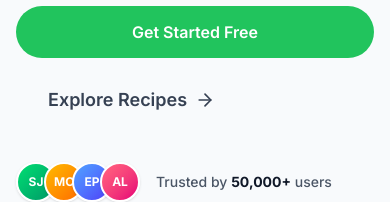
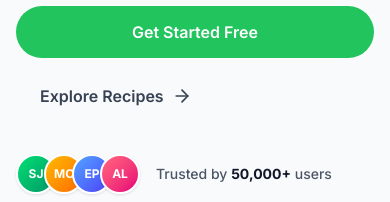
Before and after one commit to savani21/MealMate, a React (Vite) app in the folder frontend/: page / in a window 390 px wide. Shown: the part 467-669 px from the top of the page. Built offline with nearby package versions, Linux system fonts and the light colour scheme; no server answers.

Commit message:
Tune hero call-to-action sizing on small screens

```diff
--- a/frontend/src/components/sections/HeroSection.jsx
+++ b/frontend/src/components/sections/HeroSection.jsx
@@ -38,7 +38,7 @@ export function HeroSection() {
               <button className="bg-primary text-white px-6 sm:px-8 py-3.5 sm:py-4 rounded-full text-base sm:text-lg font-semibold hover:bg-primary/90 hover:shadow-lg hover:-translate-y-1 transition-all duration-300" data-testid="hero-cta-primary" onClick={() => toast({ title: "You're on the list! 🎉", description: "Thanks for your interest — we'll email you the moment MealMate AI opens up." })}>
                 Get Started Free
               </button>
-              <button className="group flex items-center gap-2 px-8 py-4 rounded-full text-lg font-semibold text-gray-700 hover:bg-gray-100 transition-all duration-300" data-testid="hero-cta-secondary" onClick={() => document.getElementById('recipes')?.scrollIntoView({ behavior: 'smooth' })}>
+              <button className="group flex items-center gap-2 px-6 sm:px-8 py-3.5 sm:py-4 rounded-full text-base sm:text-lg font-semibold text-gray-700 hover:bg-gray-100 transition-all duration-300" data-testid="hero-cta-secondary" onClick={() => document.getElementById('recipes')?.scrollIntoView({ behavior: 'smooth' })}>
                 Explore Recipes
                 <ArrowRight className="w-5 h-5 group-hover:translate-x-1 transition-transform"/>
               </button>
@@ -62,7 +62,7 @@ export function HeroSection() {
 
           {/* Right Side: CSS Mockup */}
           <div className="relative mt-4 sm:mt-8 lg:mt-0 h-[540px] sm:h-[600px] w-full min-w-0 flex items-center justify-center lg:justify-end perspective-1000">
-            <motion.div className="relative w-64 xs:w-72 md:w-80 h-[520px] sm:h-[580px] bg-white border-[8px] border-gray-900 rounded-[3rem] shadow-2xl overflow-hidden flex flex-col" initial={{ opacity: 0, rotateY: 20, scale: 0.9, x: 20 }} animate={{ opacity: 1, rotateY: 0, scale: 1, x: 0 }} transition={{ duration: 0.8, ease: "easeOut", delay: 0.2 }}>
+            <motion.div className="relative w-64 sm:w-72 md:w-80 h-[520px] sm:h-[580px] bg-white border-[8px] border-gray-900 rounded-[3rem] shadow-2xl overflow-hidden flex flex-col" initial={{ opacity: 0, rotateY: 20, scale: 0.9, x: 20 }} animate={{ opacity: 1, rotateY: 0, scale: 1, x: 0 }} transition={{ duration: 0.8, ease: "easeOut", delay: 0.2 }}>
               {/* Phone Notch */}
               <div className="absolute top-0 left-1/2 -translate-x-1/2 w-32 h-6 bg-gray-900 rounded-b-2xl z-20"/>
 
```
